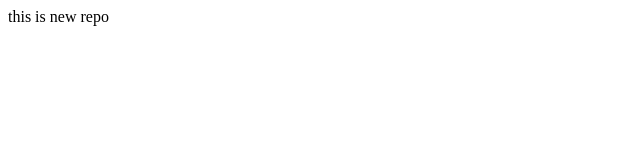
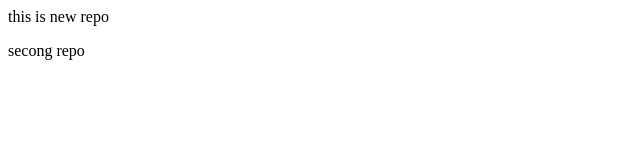
Before and after one commit to komalkprajapati/localrepo, a plain HTML site: page index.html in a window 1280 px wide. Shown: the full height of the page, 0-640 px from the left. Drawn offline with Linux system fonts and the light colour scheme.

Commit message:
add new text

```diff
--- a/index.html
+++ b/index.html
@@ -1 +1,2 @@
 <p>this is new repo</p>
+<p>secong repo</p>
```
